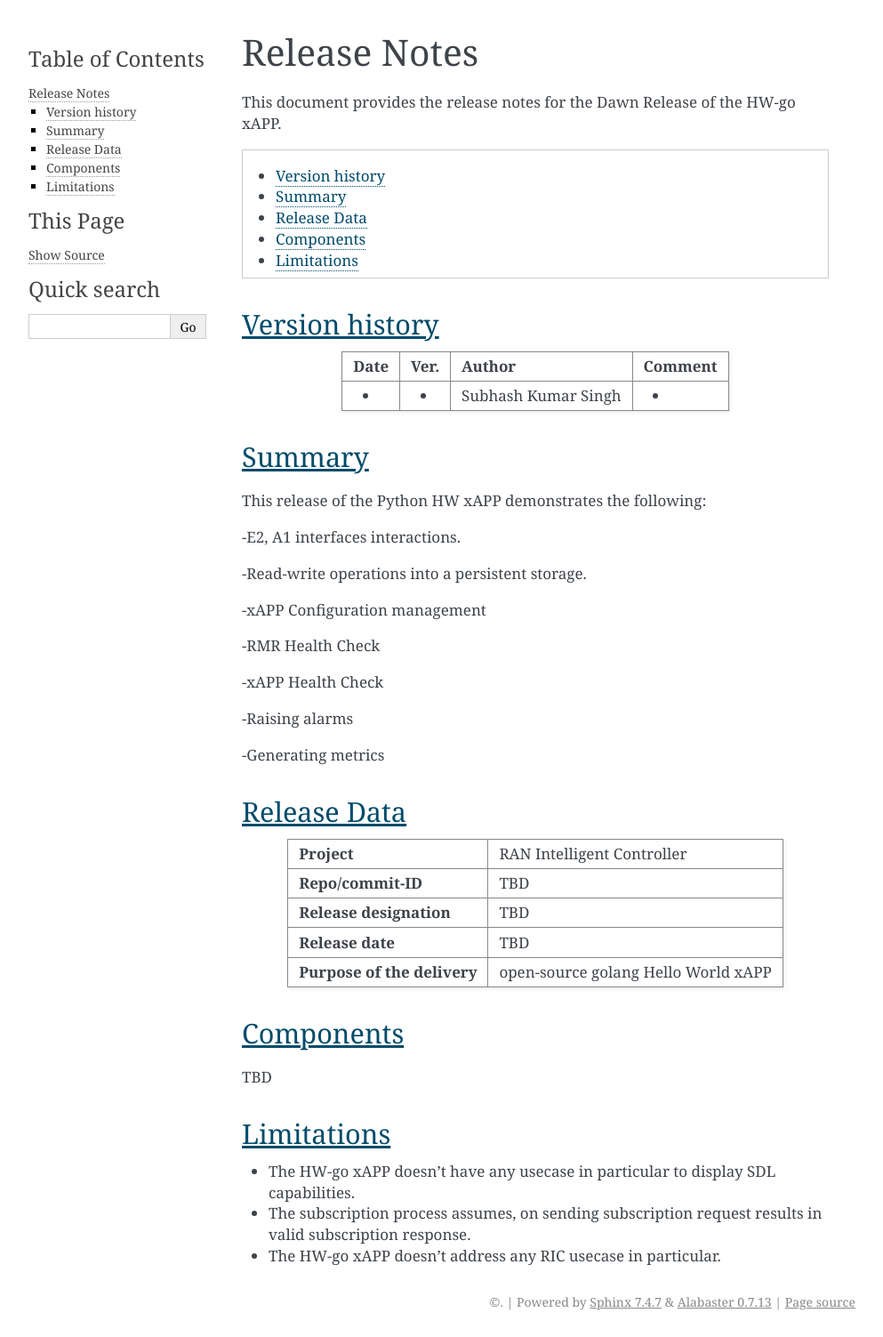
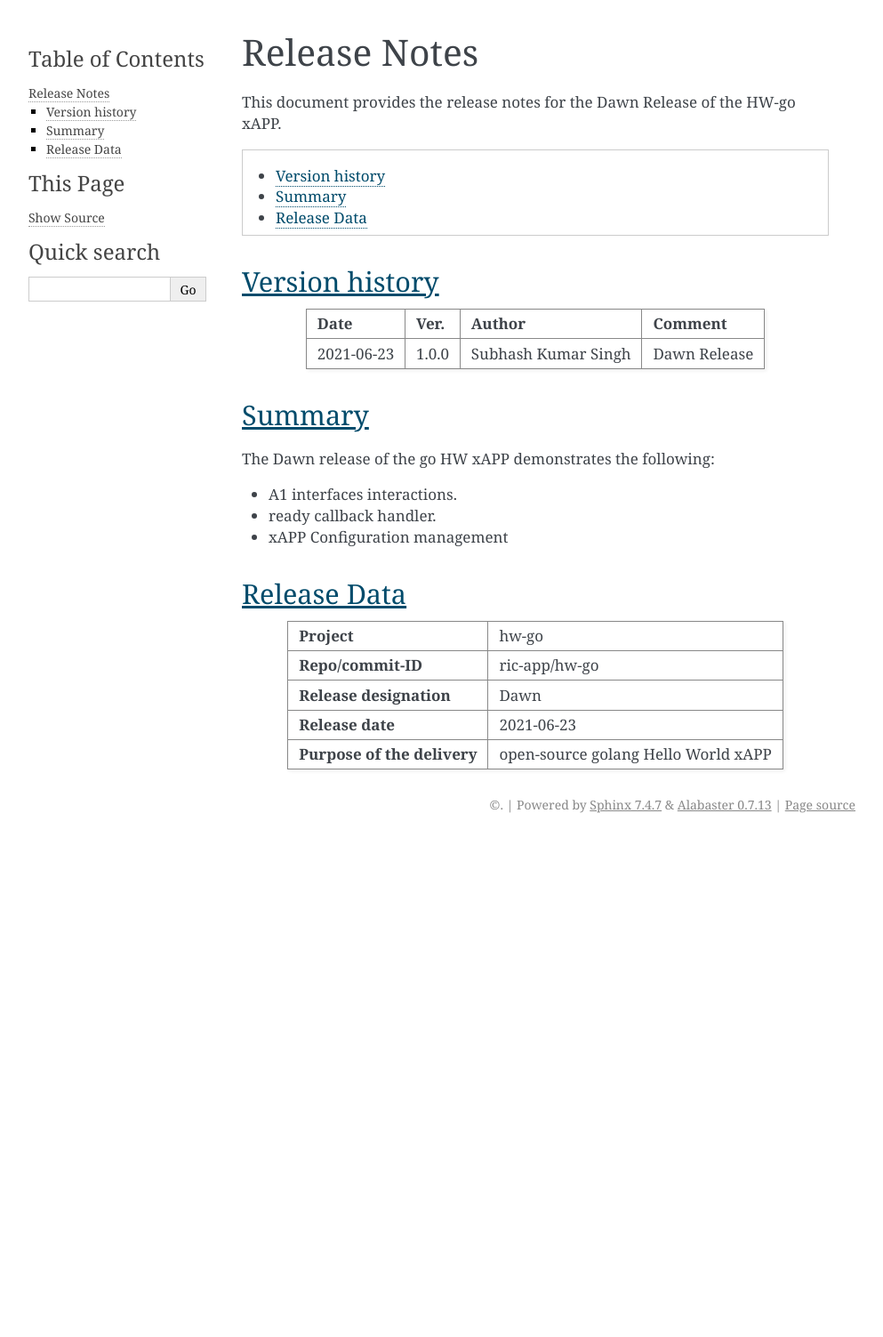
Before and after one commit to o-ran-sc/ric-app-hw-go, a Sphinx documentation site: the page built from docs/release-notes.rst, in a window 1280 px wide. Shown: the whole page at 89% size, without its empty margins (148-1141 px from the left). Built offline with Sphinx 7.4.7, drawn with Linux system fonts in a browser that asks for light colours; after the commit the page ends 944 px from its top, so only the background shows below that.

Commit message:
Release docs update for Dawn
Release notes update for Dawn release (v1.0.0).

Signed-off-by: subhash kumar singh <subh.singh@samsung.com>
Change-Id: Idfa6c86c25d6177a2916a0d7ea4f78e8920a6787

```diff
--- a/container-tag.yaml
+++ b/container-tag.yaml
@@ -1,4 +1,4 @@
 # The Jenkins job requires a tag to build the Docker image.
 # Global-JJB script assumes this file is in the repo root.
 ---
-tag: 0.0.1
+tag: 1.0.0
--- a/docs/release-notes.rst
+++ b/docs/release-notes.rst
@@ -21,7 +21,7 @@ Version history
 | **Date**           | **Ver.**           | **Author**               | **Comment**        |
 |                    |                    |                          |                    |
 +--------------------+--------------------+--------------------------+--------------------+
-| -                  | -                  |   Subhash Kumar Singh    | -                  |
+| 2021-06-23         | 1.0.0              |   Subhash Kumar Singh    | Dawn Release       |
 |                    |                    |                          |                    |
 +--------------------+--------------------+--------------------------+--------------------+
 
@@ -30,56 +30,32 @@ Version history
 Summary
 -------
 
-This release of the Python HW xAPP demonstrates the following:
+The Dawn release of the go HW xAPP demonstrates the following:
 
--E2, A1 interfaces interactions.
+- A1 interfaces interactions.
 
--Read-write operations into a persistent storage.
+- ready callback handler.
 
--xAPP Configuration management
-
--RMR Health Check
-
--xAPP Health Check
-
--Raising alarms
-
--Generating metrics
+- xAPP Configuration management
 
 
 Release Data
 ------------
 
 +--------------------------------------+--------------------------------------+
-| **Project**                          | RAN Intelligent Controller           |
+| **Project**                          |     hw-go                            |
 |                                      |                                      |
 +--------------------------------------+--------------------------------------+
-| **Repo/commit-ID**                   |      TBD                             |
+| **Repo/commit-ID**                   |      ric-app/hw-go                   |
 |                                      |                                      |
 +--------------------------------------+--------------------------------------+
-| **Release designation**              |      TBD                             |
+| **Release designation**              |      Dawn                            |
 |                                      |                                      |
 +--------------------------------------+--------------------------------------+
-| **Release date**                     |      TBD                             |
+| **Release date**                     |      2021-06-23                      |
 |                                      |                                      |
 +--------------------------------------+--------------------------------------+
 | **Purpose of the delivery**          | open-source golang Hello World xAPP  |
 |                                      |                                      |
 |                                      |                                      |
 +--------------------------------------+--------------------------------------+
-
-Components
-----------
-
-TBD
-
-
-
-
-Limitations
------------
-- The HW-go xAPP doesn't have any usecase in particular to display SDL capabilities.
-
-- The subscription process assumes, on sending subscription request results in valid subscription response.
-
-- The HW-go xAPP doesn't address any RIC usecase in particular.
```
